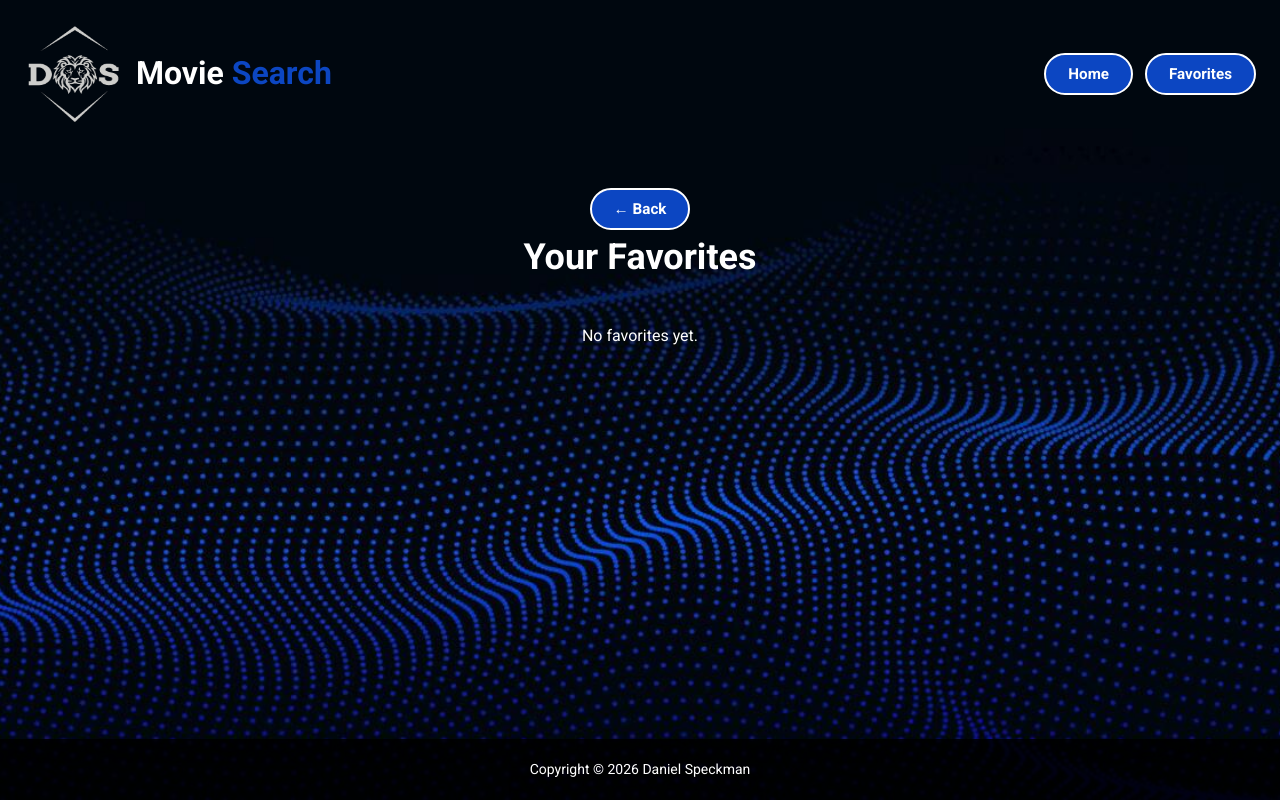
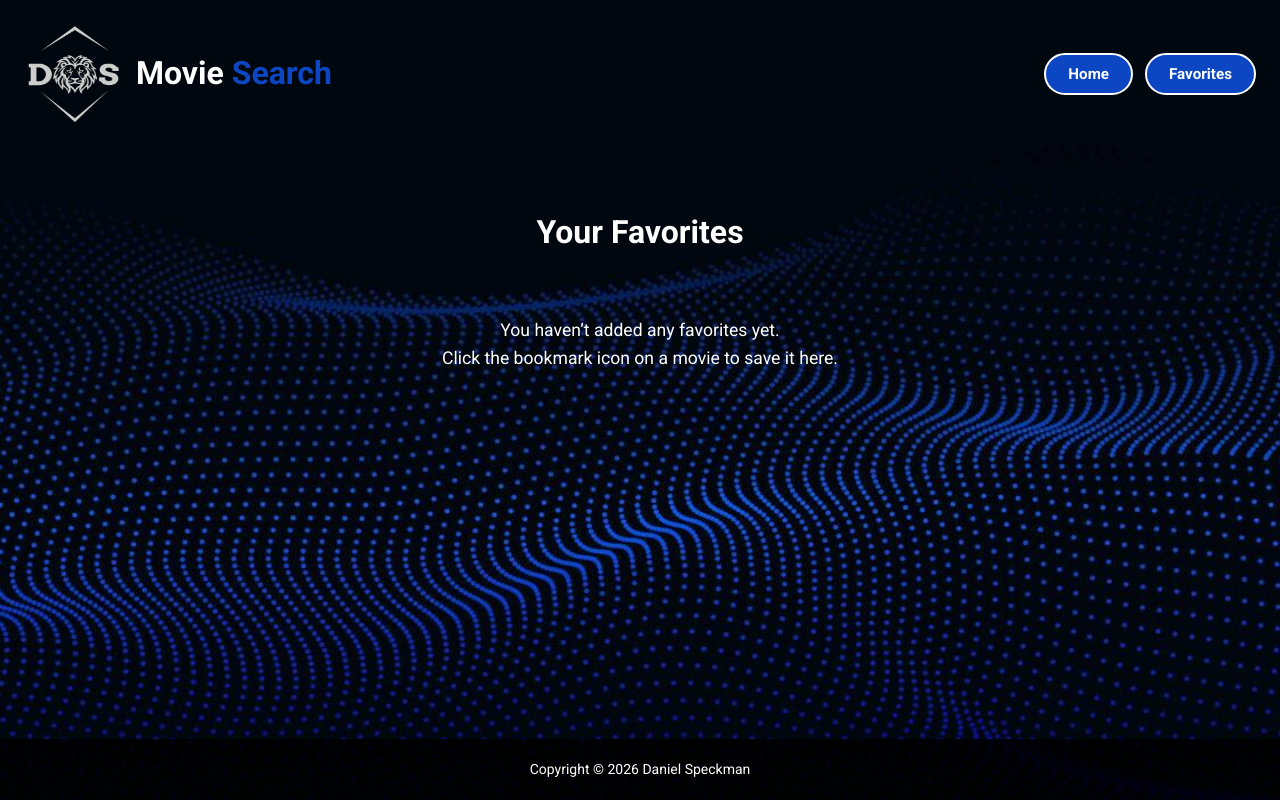
Before and after one commit to dspeckman76/movie-search-react, a React (Create React App) app: page /favorites in a window 1280 px wide. Built offline with nearby package versions, Linux system fonts and the light colour scheme.

Commit message:
Jan 20 Update 1 - add bookmark favorites

```diff
--- a/public/index.html
+++ b/public/index.html
@@ -5,39 +5,20 @@
     <link rel="icon" href="%PUBLIC_URL%/favicon.ico" />
     <meta name="viewport" content="width=device-width, initial-scale=1" />
     <meta name="theme-color" content="#000000" />
-    <meta
-      name="description"
-      content="Web site created using create-react-app"
+    <meta name="description" content="Web site created using create-react-app" />
+    <link rel="apple-touch-icon" href="%PUBLIC_URL%/logo192.png" />
+    <link rel="manifest" href="%PUBLIC_URL%/manifest.json" />
+    <link
+      rel="stylesheet"
+      href="https://cdnjs.cloudflare.com/ajax/libs/font-awesome/6.5.1/css/all.min.css"
+      crossorigin="anonymous"
+      referrerpolicy="no-referrer"
     />
-    <link rel="apple-touch-icon" href="%PUBLIC_URL%/logo192.png" />
-    <!--
-      manifest.json provides metadata used when your web app is installed on a
-      user's mobile device or desktop. See https://developers.google.com/web/fundamentals/web-app-manifest/
-    -->
-    <link rel="manifest" href="%PUBLIC_URL%/manifest.json" />
-    <!--
-      Notice the use of %PUBLIC_URL% in the tags above.
-      It will be replaced with the URL of the `public` folder during the build.
-      Only files inside the `public` folder can be referenced from the HTML.
 
-      Unlike "/favicon.ico" or "favicon.ico", "%PUBLIC_URL%/favicon.ico" will
-      work correctly both with client-side routing and a non-root public URL.
-      Learn how to configure a non-root public URL by running `npm run build`.
-    -->
     <title>React App</title>
   </head>
   <body>
     <noscript>You need to enable JavaScript to run this app.</noscript>
     <div id="root"></div>
-    <!--
-      This HTML file is a template.
-      If you open it directly in the browser, you will see an empty page.
-
-      You can add webfonts, meta tags, or analytics to this file.
-      The build step will place the bundled scripts into the <body> tag.
-
-      To begin the development, run `npm start` or `yarn start`.
-      To create a production bundle, use `npm run build` or `yarn build`.
-    -->
   </body>
 </html>
--- a/src/App.js
+++ b/src/App.js
@@ -1,20 +1,44 @@
 // src/App.js
-import React, { useState } from "react";
+import React, { useState, useEffect, createContext } from "react";
 import { BrowserRouter as Router, Routes, Route } from "react-router-dom";
+
 import Home from "./pages/Home/Home";
 import MovieDetails from "./pages/MovieDetails/MovieDetails";
 import Favorites from "./pages/Favorites/Favorites";
 import Header from "./components/Header/Header";
 import Footer from "./components/Footer/Footer";
-import { ToastContainer } from "react-toastify";
+
+import { ToastContainer, toast } from "react-toastify";
 import "react-toastify/dist/ReactToastify.css";
 import "./App.css";
 
+/**
+ * 🔹 Favorites Context
+ * Used by MovieCard, MovieDetails, Favorites
+ */
+export const FavoritesContext = createContext();
+
 function App() {
-  // Lifted state here so it's accessible to all pages
+  // Search state
   const [movies, setMovies] = useState([]);
   const [searchPerformed, setSearchPerformed] = useState(false);
 
+  // Favorites state (persisted)
+  const [favorites, setFavorites] = useState(() => {
+    const saved = localStorage.getItem("favorites");
+    return saved ? JSON.parse(saved) : [];
+  });
+
+  /**
+   * 🔹 Persist favorites to localStorage
+   */
+  useEffect(() => {
+    localStorage.setItem("favorites", JSON.stringify(favorites));
+  }, [favorites]);
+
+  /**
+   * 🔹 Search handler (OMDb)
+   */
   const handleSearch = async (query) => {
     if (!query) return;
 
@@ -27,11 +51,11 @@ function App() {
 
       if (data.Search) {
         setMovies(data.Search);
-        setSearchPerformed(true);
       } else {
         setMovies([]);
+      }
+
       setSearchPerformed(true);
-      }
     } catch (err) {
       console.error("Error fetching OMDb data:", err);
       setMovies([]);
@@ -40,14 +64,42 @@ function App() {
   };
 
   /**
-   * 🔹 Used ONLY by Nav Home
+   * 🔹 Used ONLY by Header Home button
    */
   const handleReset = () => {
     setMovies([]);
     setSearchPerformed(false);
   };
 
+  /**
+   * 🔹 Favorites helpers
+   */
+  const isFavorite = (imdbID) => {
+    return favorites.some((movie) => movie.imdbID === imdbID);
+  };
+
+  const toggleFavorite = (movie) => {
+    setFavorites((prev) => {
+      const exists = prev.some((m) => m.imdbID === movie.imdbID);
+
+      if (exists) {
+        toast.info("Removed from Favorites");
+        return prev.filter((m) => m.imdbID !== movie.imdbID);
+      } else {
+        toast.success("Added to Favorites");
+        return [...prev, movie];
+      }
+    });
+  };
+
   return (
+    <FavoritesContext.Provider
+      value={{
+        favorites,
+        isFavorite,
+        toggleFavorite,
+      }}
+    >
       <Router>
         <div className="app__wrapper">
           <Header onHomeClick={handleReset} />
@@ -64,8 +116,13 @@ function App() {
                   />
                 }
               />
+
               <Route path="/movie/:id" element={<MovieDetails />} />
-            <Route path="/favorites" element={<Favorites />} />
+
+              <Route
+                path="/favorites"
+                element={<Favorites favorites={favorites} />}
+              />
             </Routes>
           </main>
 
@@ -77,13 +134,13 @@ function App() {
             hideProgressBar={false}
             newestOnTop={false}
             closeOnClick
-          rtl={false}
             pauseOnFocusLoss
             draggable
             pauseOnHover
           />
         </div>
       </Router>
+    </FavoritesContext.Provider>
   );
 }
 
--- /dev/null
+++ b/src/components/Bookmark/Bookmark.css
@@ -0,0 +1,24 @@
+.movie__bookmark {
+  position: absolute;
+  top: 10px;
+  right: 10px;
+  font-size: 1.4rem;
+  cursor: pointer;
+  z-index: 10;
+}
+
+/* Default (inactive) */
+.movie__bookmark i {
+  color: #888;
+  transition: color 0.25s ease, transform 0.2s ease;
+}
+
+/* Active (favorited) */
+.movie__bookmark.active i {
+  color: gold;
+}
+
+/* Hover feedback */
+.movie__bookmark:hover i {
+  transform: scale(1.15);
+}
--- /dev/null
+++ b/src/components/Bookmark/Bookmark.jsx
@@ -0,0 +1,16 @@
+import React from "react";
+import "./Bookmark.css";
+
+function Bookmark({ isFavorited, onClick }) {
+  return (
+    <div
+      className={`movie__bookmark ${isFavorited ? "active" : ""}`}
+      onClick={onClick}
+      title={isFavorited ? "Remove from Favorites" : "Add to Favorites"}
+    >
+      <i className="fa-solid fa-bookmark" />
+    </div>
+  );
+}
+
+export default Bookmark;
--- a/src/components/MovieCard/MovieCard.jsx
+++ b/src/components/MovieCard/MovieCard.jsx
@@ -1,18 +1,21 @@
-// src/components/MovieCard/MovieCard.jsx
-import React, { useEffect, useState } from "react";
+import React, { useEffect, useState, useContext } from "react";
 import { Link, useLocation } from "react-router-dom";
 import "./MovieCard.css";
 import placeholder from "../../assets/blank-poster.png";
+import Bookmark from "../Bookmark/Bookmark";
+import { FavoritesContext } from "../../App";
 
 function MovieCard({ movie }) {
   const [posterUrl, setPosterUrl] = useState(placeholder);
   const location = useLocation();
 
-  // Extract current search query from Home page URL
+  const { isFavorite, toggleFavorite } = useContext(FavoritesContext);
+
+  // Preserve search query in URL
   const searchParams = new URLSearchParams(location.search);
   const currentQuery = searchParams.get("search") || "";
 
-  // Fetch poster from TMDb using IMDb ID
+  // Fetch poster from TMDb
   useEffect(() => {
     const fetchTMDbPoster = async () => {
       try {
@@ -21,6 +24,7 @@ function MovieCard({ movie }) {
           `https://api.themoviedb.org/3/find/${movie.imdbID}?api_key=${TMDB_KEY}&external_source=imdb_id`
         );
         const data = await res.json();
+
         if (
           data.movie_results &&
           data.movie_results.length > 0 &&
@@ -40,8 +44,21 @@ function MovieCard({ movie }) {
 
   return (
     <div className="movie__card">
-      {/* Include current search query in the link */}
-      <Link to={`/movie/${movie.imdbID}?search=${encodeURIComponent(currentQuery)}`}>
+      {/* Bookmark */}
+      <Bookmark
+        isFavorited={isFavorite(movie.imdbID)}
+        onClick={(e) => {
+          e.preventDefault();
+          e.stopPropagation();
+          toggleFavorite(movie);
+        }}
+      />
+
+      <Link
+        to={`/movie/${movie.imdbID}?search=${encodeURIComponent(
+          currentQuery
+        )}`}
+      >
         <img src={posterUrl || placeholder} alt={movie.Title} />
         <h3>{movie.Title}</h3>
         <p>{movie.Year}</p>
--- a/src/pages/Favorites/Favorites.css
+++ b/src/pages/Favorites/Favorites.css
@@ -0,0 +1,18 @@
+.favorites__wrapper {
+  padding: 40px 20px;
+  min-height: 60vh;
+}
+
+.favorites__title {
+  text-align: center;
+  font-size: 2rem;
+  margin-bottom: 30px;
+}
+
+.favorites__empty {
+  text-align: center;
+  color: #ccc;
+  font-size: 1.1rem;
+  margin-top: 60px;
+  line-height: 1.6;
+}
--- a/src/pages/Favorites/Favorites.jsx
+++ b/src/pages/Favorites/Favorites.jsx
@@ -1,41 +1,28 @@
-import React, { useEffect, useState } from "react";
-import BackButton from "../../components/BackButton/BackButton";
+import React, { useContext } from "react";
+import { FavoritesContext } from "../../App";
 import MovieCard from "../../components/MovieCard/MovieCard";
 import "./Favorites.css";
 
 function Favorites() {
-  const [favorites, setFavorites] = useState([]);
-
-  useEffect(() => {
-    const stored = JSON.parse(localStorage.getItem("favorites")) || [];
-    setFavorites(stored);
-  }, []);
+  const { favorites } = useContext(FavoritesContext);
 
   return (
-    <>
+    <div className="favorites__wrapper">
+      <h2 className="favorites__title">Your Favorites</h2>
 
-
-      <main className="main">
-        <BackButton fallback="/" />
-
-        <h1 style={{ textAlign: "center", marginBottom: "20px" }}>
-          Your Favorites
-        </h1>
-
+      {favorites.length === 0 ? (
+        <div className="favorites__empty">
+          <p>You haven’t added any favorites yet.</p>
+          <p>Click the bookmark icon on a movie to save it here.</p>
+        </div>
+      ) : (
         <div className="results__container">
-          {favorites.length > 0 ? (
-            favorites.map((movie) => (
-              <MovieCard key={movie.imdbID} movie={movie} />
-            ))
-          ) : (
-            <p style={{ textAlign: "center" }}>
-              No favorites yet.
-            </p>
-          )}
+          {favorites.map((movie) => (
+            <MovieCard key={movie.imdbID} movie={movie} />
+          ))}
         </div>
-      </main>
-
-    </>
+      )}
+    </div>
   );
 }
 
```
Also changed, not shown: src/Bookmark.css (deleted, +0 -28 lines), src/pages/MovieDetails/MovieDetails.jsx (+23 -11 lines). Lines whose indentation alone changed are shown as unchanged.
